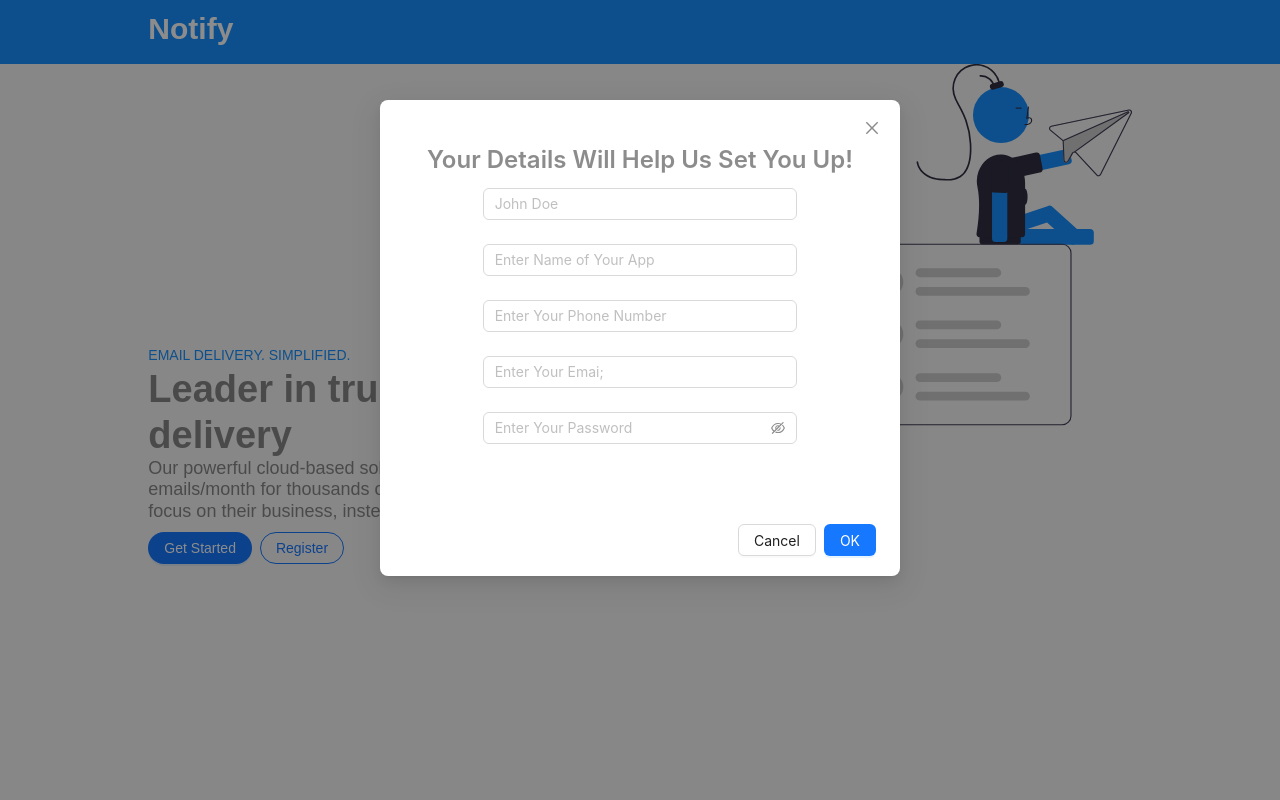
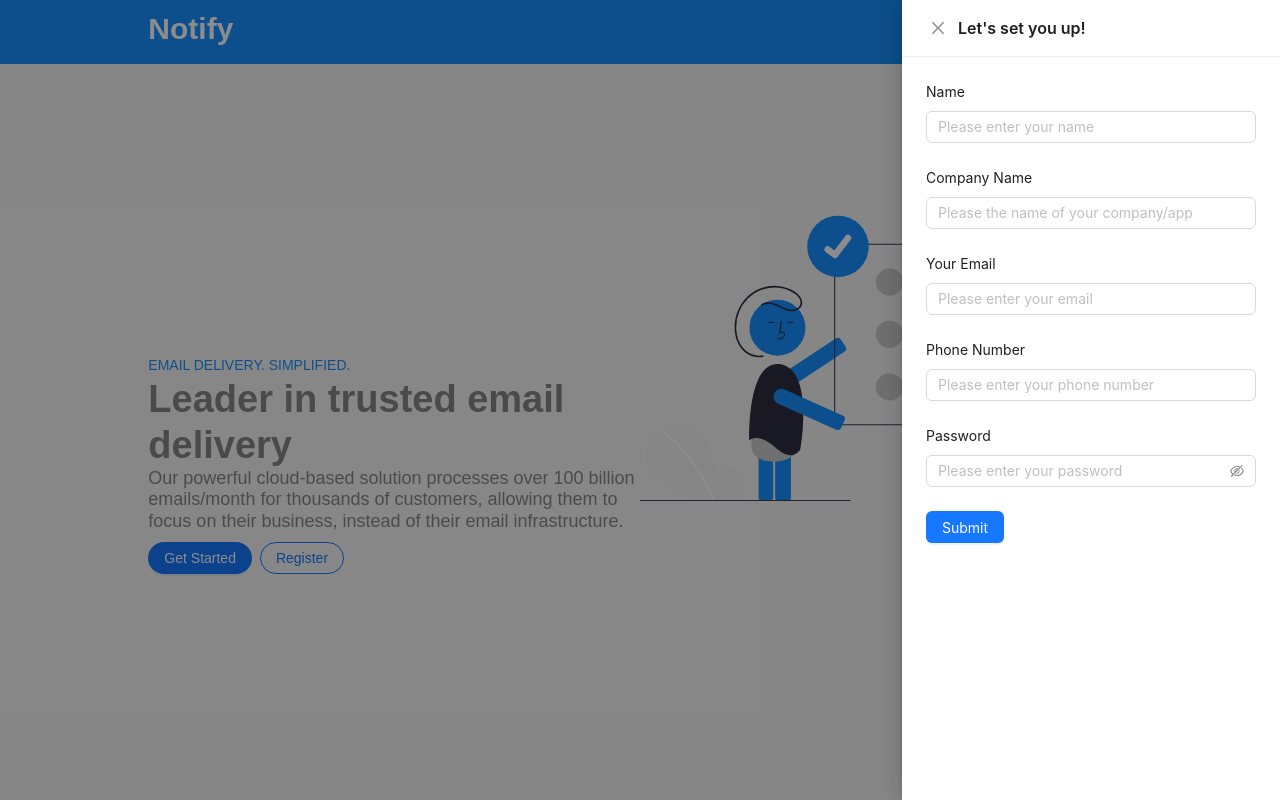
Before and after one commit to emmanuel-jan/notify-frontend, a React (Create React App) app: page / in a window 1280 px wide. Both pictures are taken after a click on the button "Register". Shown: the top 800 px of the page. Built offline with nearby package versions, Linux system fonts and the light colour scheme; a web font is replaced by a local one.

Commit message:
adding axios and improving the UI

```diff
--- a/package.json
+++ b/package.json
@@ -8,6 +8,7 @@
     "@testing-library/react": "^13.4.0",
     "@testing-library/user-event": "^13.5.0",
     "antd": "^5.0.5",
+    "axios": "^1.2.3",
     "framer-motion": "^8.2.4",
     "react": "^18.2.0",
     "react-dom": "^18.2.0",
--- a/src/components/pages/LandingPage/LandingPage.css
+++ b/src/components/pages/LandingPage/LandingPage.css
@@ -11,3 +11,23 @@
   background: var(--red);
   transform-origin: 0%;
 }
+
+.site-form-in-drawer-wrapper {
+  position: absolute;
+  right: 0px;
+  bottom: 0px;
+  width: 100%;
+  padding: 10px 16px;
+  text-align: right;
+  background: #fff;
+  border-top: 1px solid #e9e9e9;
+}
+
+.responsiveHeight{
+  height: '100%';
+}
+@media (min-height: 700px) {
+  .responsiveHeight {
+    height: 100vh;
+  }
+}
--- a/src/components/pages/LandingPage/LandingPage.jsx
+++ b/src/components/pages/LandingPage/LandingPage.jsx
@@ -15,6 +15,9 @@ import {
   Checkbox,
   Form,
   Input,
+  Select,
+  DatePicker,
+  Drawer,
 } from "antd";
 import cover from "../../../assets/img/cover-img.svg";
 import proven from "../../../assets/img/proven.svg";
@@ -23,36 +26,41 @@ import email from "../../../assets/img/email.svg";
 import { DollarCircleOutlined } from "@ant-design/icons";
 import "./LandingPage.css";
 import { motion, useScroll } from "framer-motion";
+import axios from "axios";
 
+const { Option } = Select;
 const { Header, Content, Footer } = Layout;
 const { Title, Text, Paragraph } = Typography;
 
 const LandingPage = (props) => {
   const [open, setOpen] = useState(false);
-  const [confirmLoading, setConfirmLoading] = useState(false);
-  const [modalText, setModalText] = useState("Content of the modal");
-  const showModal = () => {
-    setOpen(true);
+
+  const onFinish = async (values) => {
+    console.log(values);
+    const result = await axios.post(
+      "https://notify.com/api/saveApplication",
+      values
+    );
+    try {
+      console.log("Data Saved successfully", result);
+      setOpen(false);
+    } catch (err) {
+      console.log("Something went wrong", err);
+    }
   };
-  const handleOk = () => {
-    setModalText("The modal will be closed after two seconds");
-    setConfirmLoading(true);
-    setTimeout(() => {
-      setOpen(false);
-      setConfirmLoading(false);
-    }, 2000);
-  };
-  const handleCancel = () => {
-    console.log("Clicked cancel button");
-    setOpen(false);
-  };
-  const onFinish = (values) => {
-    console.log("Success:", values);
-  };
+
   const onFinishFailed = (errorInfo) => {
     console.log("Failed:", errorInfo);
   };
-  const { scrollYProgress } = useScroll();
+
+  const showDrawer = () => {
+    setOpen(true);
+  };
+
+  const onClose = () => {
+    setOpen(false);
+  };
+
   return (
     <Layout className="thefont">
       <Header
@@ -72,10 +80,13 @@ const LandingPage = (props) => {
               type="secondary"
               level={2}
             >
-              <motion.div initial={{y:-250}} animate={{y:0}} transition={{delay:0.5}}>
+              <motion.div
+                initial={{ y: -250 }}
+                animate={{ y: 0 }}
+                transition={{ delay: 0.5 }}
+              >
                 Notify
               </motion.div>
-
             </Title>
           </Col>
           <Col align="center" xs={24} sm={24} md={15} lg={15}></Col>
@@ -101,12 +112,11 @@ const LandingPage = (props) => {
             }}
           >
             <motion.div
-              initial={{ opacity: 0, y: -250 }}
+              initial={{ opacity: 0 }}
               animate={{
                 opacity: 1,
-                y: -10,
               }}
-              transition={{delay:1.5, duration:0.5}}
+              transition={{ delay: 1.5, duration: 0.5 }}
             >
               <div>
                 <Text
@@ -145,123 +155,123 @@ const LandingPage = (props) => {
                     className="thefont"
                     type="primary"
                     shape="round"
-                    onClick={showModal}
+                    onClick={showDrawer}
                     ghost
                   >
                     Register
                   </Button>
                 </Space>
-                <Modal
-                  title={
-                    <Title align="center" level={3} type="secondary">
-                      Your Details Will Help Us Set You Up!
-                    </Title>
-                  }
+                <Drawer
+                  title="Let's set you up!"
+                  onClose={onClose}
                   open={open}
-                  onOk={handleOk}
-                  confirmLoading={confirmLoading}
-                  onCancel={handleCancel}
+                  bodyStyle={{
+                    paddingBottom: 80,
+                  }}
                 >
                   <Form
-                    name="basic"
-                    labelCol={{
-                      span: 8,
-                    }}
-                    wrapperCol={{
-                      span: 16,
-                    }}
+                    layout="vertical"
+                    hideRequiredMark
                     initialValues={{
                       remember: true,
                     }}
                     onFinish={onFinish}
                     onFinishFailed={onFinishFailed}
-                    autoComplete="off"
                   >
+                    <Row gutter={16}>
+                      <Col span={24}>
                         <Form.Item
-                      name="name"
+                          name="devName"
+                          label="Name"
                           rules={[
                             {
                               required: true,
-                          message: "Please input your name!",
+                              message: "Please enter your name",
                             },
                           ]}
-                      align="center"
                         >
-                      <Input placeholder="John Doe" />
+                          <Input placeholder="Please enter your name" />
                         </Form.Item>
+                      </Col>
+                      <Col span={24}>
                         <Form.Item
-                      name="appname"
+                          name="appName"
+                          label="Company Name"
                           rules={[
                             {
                               required: true,
-                          message: "Please input your appname!",
+                              message:
+                                "Please enter the name of your company/app",
                             },
                           ]}
-                      align="center"
                         >
-                      <Input placeholder="Enter Name of Your App" />
+                          <Input placeholder="Please the name of your company/app" />
                         </Form.Item>
+                      </Col>
+                    </Row>
+                    <Row gutter={16}>
+                      <Col span={24}>
                         <Form.Item
-                      name="phone"
+                          name="email"
+                          label="Your Email"
                           rules={[
                             {
                               required: true,
-                          message: "Please input your phone number!",
+                              message: "Please enter your email",
                             },
                           ]}
-                      align="center"
                         >
-                      <Input placeholder="Enter Your Phone Number" />
+                          <Input placeholder="Please enter your email" />
                         </Form.Item>
+                      </Col>
+                      <Col span={24}>
                         <Form.Item
-                      name="email"
+                          name="devContact"
+                          label="Phone Number"
                           rules={[
                             {
                               required: true,
-                          message: "Please input your email!",
+                              message: "Please enter your phone number",
                             },
                           ]}
-                      align="center"
                         >
-                      <Input placeholder="Enter Your Emai;" />
+                          <Input placeholder="Please enter your phone number" />
                         </Form.Item>
+                      </Col>
+                    </Row>
 
+                    <Row gutter={16}>
+                      <Col span={24}>
                         <Form.Item
                           name="password"
+                          label="Password"
                           rules={[
                             {
                               required: true,
-                          message: "Please input your password!",
+                              message: "Please enter your password",
                             },
                           ]}
-                      align="center"
                         >
-                      <Input.Password placeholder="Enter Your Password" />
+                          <Input.Password placeholder="Please enter your password" />
                         </Form.Item>
-
-                    <Form.Item
-                      wrapperCol={{
-                        offset: 8,
-                        span: 16,
-                      }}
-                    >
-                      {/* <Button type="primary" htmlType="submit">
+                      </Col>
+                    </Row>
+                    <Button type="primary" htmlType="submit">
                       Submit
-                    </Button> */}
-                    </Form.Item>
+                    </Button>
                   </Form>
-                </Modal>
+                </Drawer>
               </div>
             </motion.div>
           </Col>
 
           <Col xs={24} sm={24} md={10} lg={10}>
             <motion.div
-              initial={{ opacity: 0}}
+              initial={{ opacity: 0 }}
               animate={{
                 opacity: 1,
               }}
-              transition={{delay:1.5}}
+              transition={{ delay: 1.5 }}
             >
               <img style={{ width: "100%" }} src={cover} alt="" />
             </motion.div>
@@ -275,6 +285,7 @@ const LandingPage = (props) => {
             justifyContent: "center",
             alignItems: "center",
           }}
+          className="responsiveHeight"
         >
           <Col xs={24} sm={24} md={20} lg={20}>
             <Col xs={24} sm={24} md={24} lg={24}>
@@ -351,14 +362,14 @@ const LandingPage = (props) => {
         <Row
           justify="center"
           style={{
-            height: "100vh",
             display: "flex",
             justifyContent: "center",
             alignItems: "center",
           }}
+          className="responsiveHeight"
         >
           <Col xs={24} sm={24} md={20} lg={20}>
-            <Row gutter={16}>
+            <Row>
               <Col align="center" xs={24} sm={24} md={24} lg={24}>
                 <Title
                   className="thefont"
@@ -369,7 +380,9 @@ const LandingPage = (props) => {
                   The Notify Difference
                 </Title>
               </Col>
-              <Col xs={24} sm={24} md={8}>
+            </Row>
+            <Row align="center" style={{ display: "flex", gap: "10px" }}>
+              <Col xs={24} sm={24} md={7}>
                 <Card
                   align="center"
                   hoverable
@@ -396,7 +409,7 @@ const LandingPage = (props) => {
                   </Text>
                 </Card>
               </Col>
-              <Col xs={24} sm={24} md={8}>
+              <Col xs={24} sm={24} md={7}>
                 <Card
                   align="center"
                   hoverable
@@ -423,7 +436,7 @@ const LandingPage = (props) => {
                   </Text>
                 </Card>
               </Col>
-              <Col xs={24} sm={24} md={8}>
+              <Col xs={24} sm={24} md={7}>
                 <Card
                   align="center"
                   hoverable
```
Also changed, not shown: 1 other file (tests, documents, lock files or other folders). Lines whose indentation alone changed are shown as unchanged.
